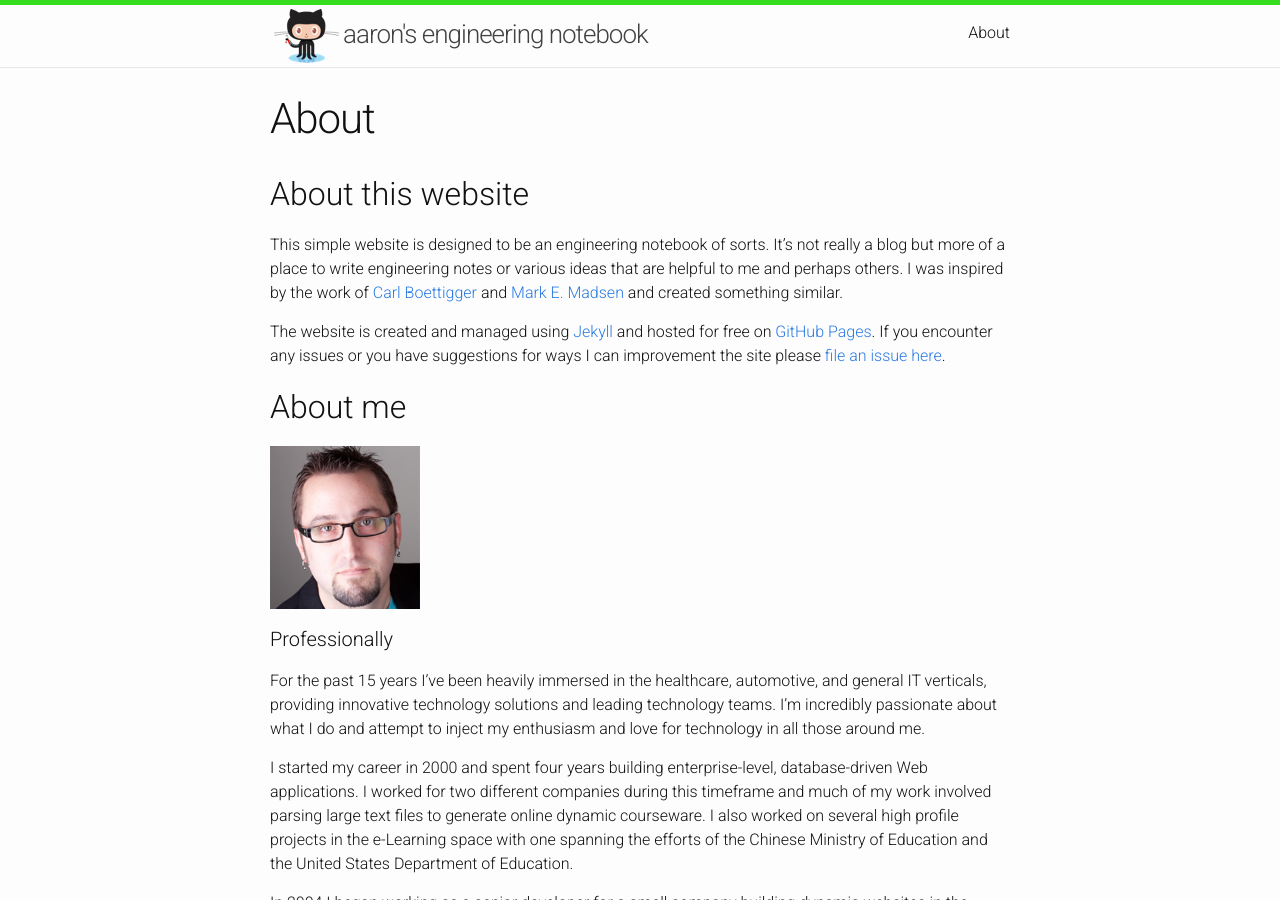
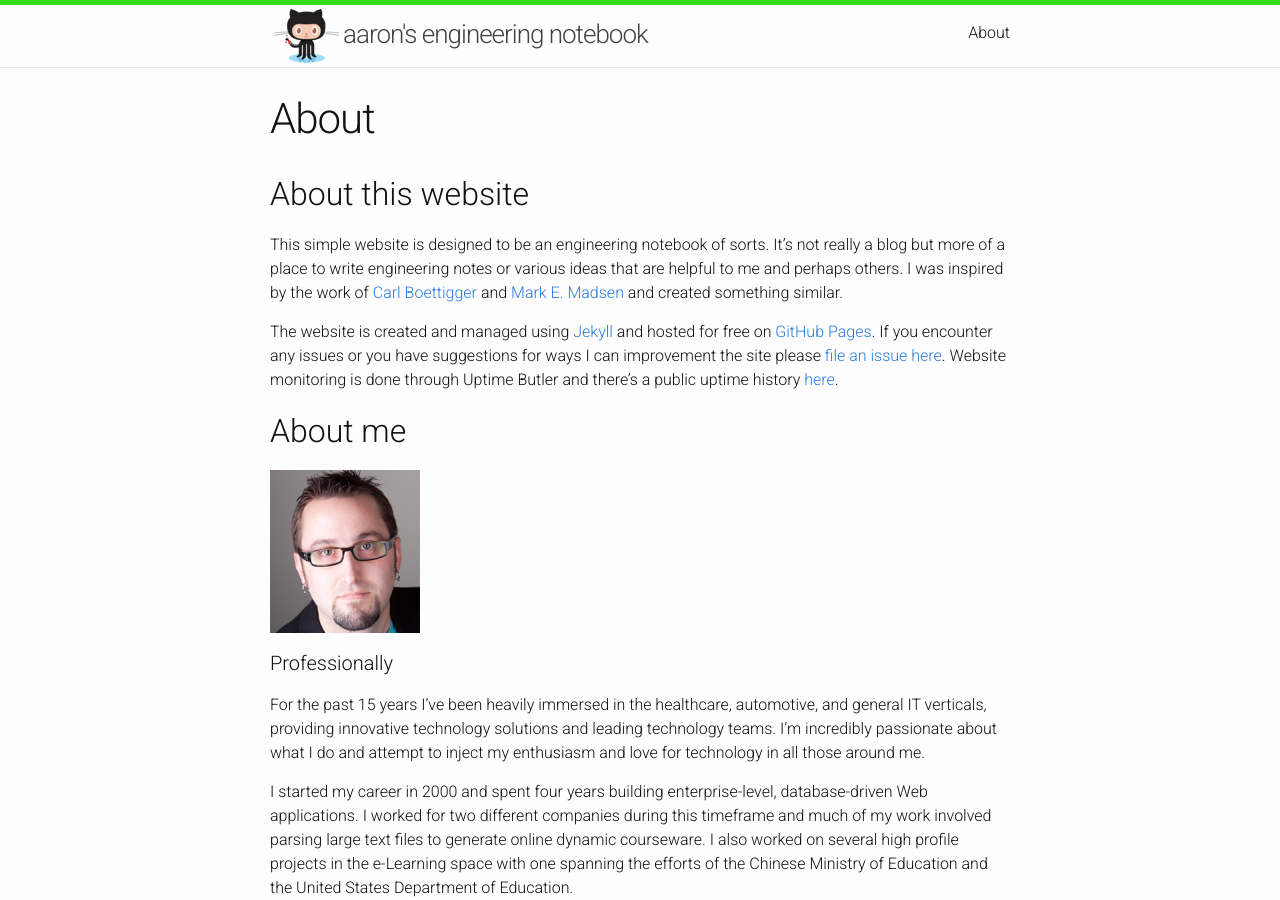
Before and after one commit to aaronwest/aaronwest.github.io, a Jekyll site: the page built from about.md, in a window 1280 px wide and 900 px high. Built offline with Jekyll 4.4.1, drawn with Linux system fonts in a browser that asks for light colours; Markdown is read by kramdown in place of the engine named in the settings.

Commit message:
feat(about): add link to public Uptime Butler status page

```diff
--- a/about.md
+++ b/about.md
@@ -6,7 +6,7 @@ permalink: /about/
 ## About this website
 This simple website is designed to be an engineering notebook of sorts. It's not really a blog but more of a place to write engineering notes or various ideas that are helpful to me and perhaps others. I was inspired by the work of [Carl Boettigger](http://www.carlboettiger.info/2012/09/28/Welcome-to-my-lab-notebook.html) and [Mark E. Madsen](http://notebook.madsenlab.org/labnotebook.html) and created something similar.
 
-The website is created and managed using [Jekyll](http://jekyllrb.com/) and hosted for free on [GitHub Pages](https://pages.github.com). If you encounter any issues or you have suggestions for ways I can improvement the site please [file an issue here](https://github.com/aaronwest/aaronwest.github.io/issues).
+The website is created and managed using [Jekyll](http://jekyllrb.com/) and hosted for free on [GitHub Pages](https://pages.github.com). If you encounter any issues or you have suggestions for ways I can improvement the site please [file an issue here](https://github.com/aaronwest/aaronwest.github.io/issues). Website monitoring is done through Uptime Butler and there's a public uptime history [here](https://uptimebutler.com/checkpublic/93c7edbf21f47936b892f16f).
 
 ## About me
 
```
